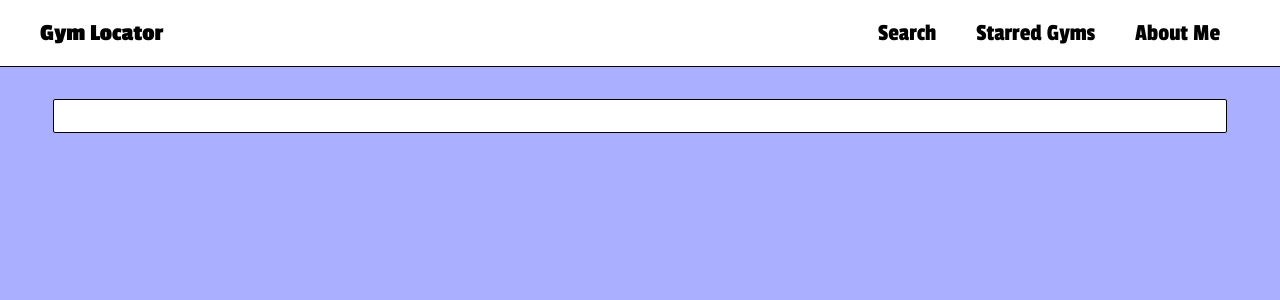
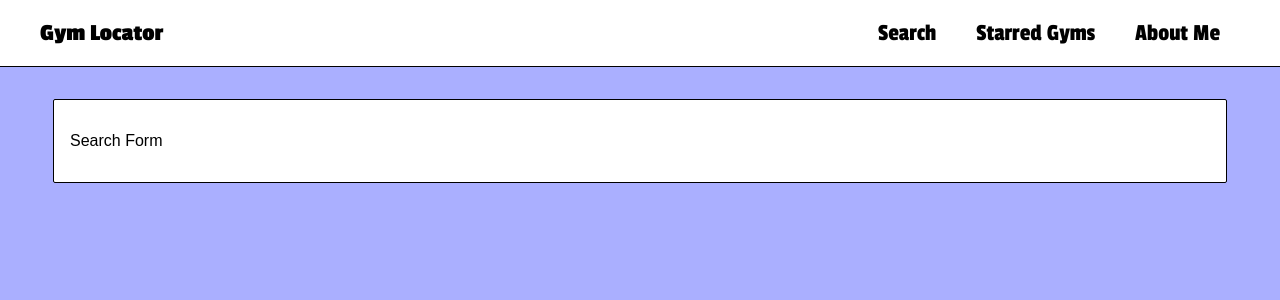
Before and after one commit to Jschles1/gym-locator, a React (Create React App) app: page / in a window 1280 px wide. Shown: the top 300 px of the page. Built offline with nearby package versions, Linux system fonts and the light colour scheme.

Commit message:
Created Search component and imported into App

```diff
--- a/src/App.js
+++ b/src/App.js
@@ -2,6 +2,7 @@ import React, { Component } from 'react';
 import './App.css';
 
 import Navbar from './components/Navbar';
+import Search from './components/Search';
 
 class App extends Component {
   render() {
@@ -9,6 +10,7 @@ class App extends Component {
       <div className="App">
         <Navbar />
         <div className="container-main">
+          <Search />
         </div>
       </div>
     );
--- /dev/null
+++ b/src/components/Search.js
@@ -0,0 +1,17 @@
+import React, { Component } from 'react';
+
+class Search extends Component {
+  constructor(props) {
+    super(props);
+
+    this.state = {};
+  }
+
+  render() {
+    return (
+      <p>Search Form</p>
+    );
+  }
+}
+
+export default Search;
```
